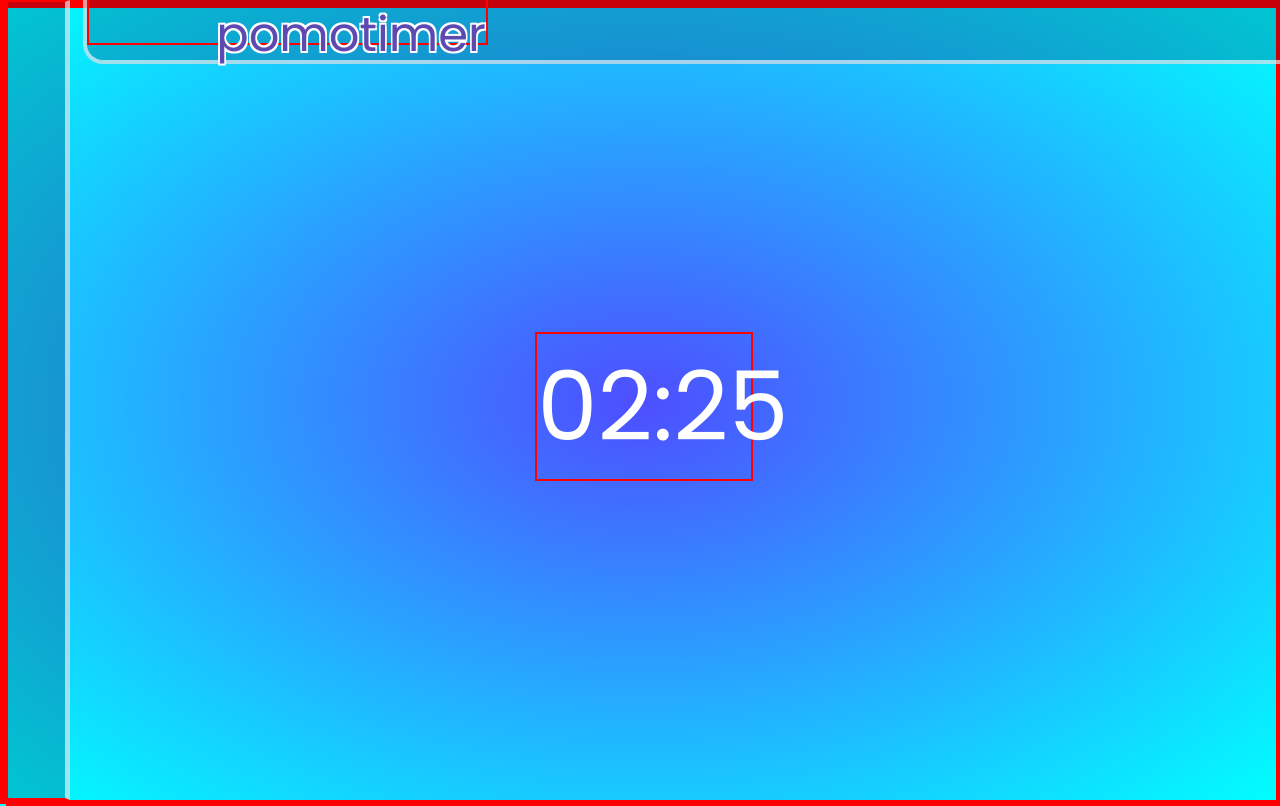
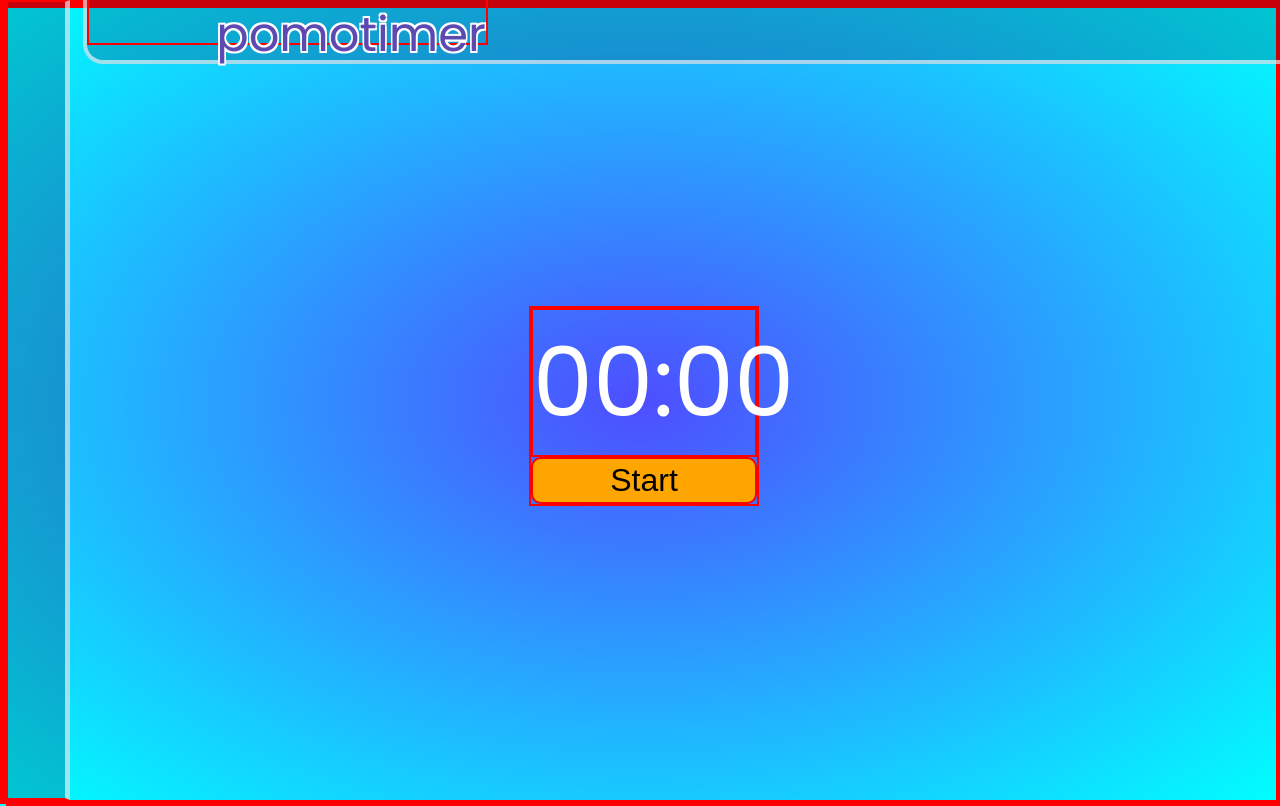
Before and after one commit to yoozn/Pomodoro, a plain HTML site: page index.html in a window 1280 px wide. Shown: the top 806 px of the page. Drawn offline with Linux system fonts and the light colour scheme.

Commit message:
added start and stop button

```diff
--- a/index.html
+++ b/index.html
@@ -18,7 +18,10 @@
         </div>
         <div class="side-bar"></div>
         <div class="main">
-            <p class="timer">00:00</p>
+            <div class="center">
+                <p class="timer">00:00</p>
+                <button class="start">Start</button>
+            </div>
         </div>
     </div>
 </body>
--- a/script.js
+++ b/script.js
@@ -1,10 +1,22 @@
 let timer = document.querySelector(".timer");
+let button = document.querySelector(".start");
 
 let minutes = 2;
 let seconds = 30;
+let pause = true;
+
+button.addEventListener("click", () => {
+    pause = !pause;
+    if (pause) {
+        button.textContent = "Start";
+    }
+    else {
+        button.textContent="Pause";
+    }
+})
 
 setInterval(() => {
-
+if (!pause) {
     let secondsString = "00";
     let minutesString = "00";
     if (minutes < 10) {
@@ -26,5 +38,6 @@ if (seconds == 0) {
         seconds = 59;
     }
 }
+}
 
 }, 1000)
--- a/style.css
+++ b/style.css
@@ -83,7 +83,31 @@ body {
 
 .timer {
     font-size: 6rem;
-    width: 17vw;
+    text-align: start;
     font-family: 'Poppins', sans-serif;
     color: white;
 }
+
+.center {
+    display: flex;
+    flex-direction: column;
+    height: 25vh;
+    width: 18vw;
+}
+
+.start {
+    flex: 1;
+    background-color: orange;
+    border-radius: 10px;
+    font-size: 2rem;
+}
+
+.start:hover {
+    transform: scale(1.05);
+    transition: .14s;
+}
+
+.start:active {
+    background-color: rgb(204, 133, 0);
+    transform: scale(.95);
+}
```
